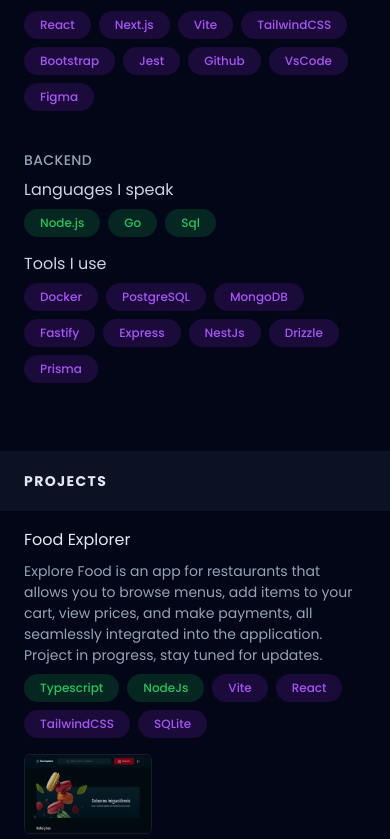
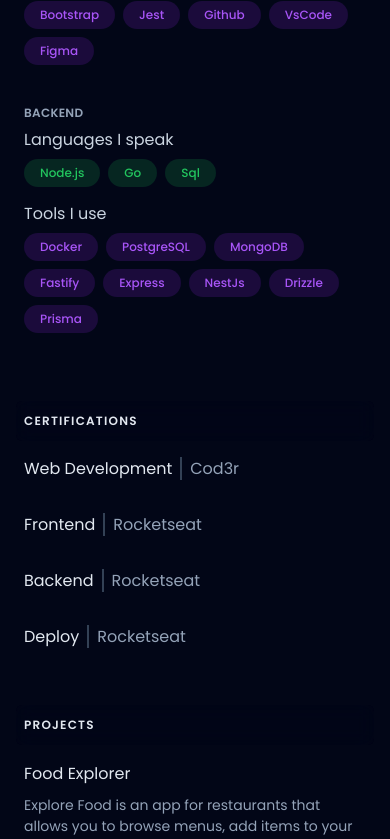
Before and after one commit to kennedysferreira/portifolio, a React (Vite) app: page / in a window 390 px wide. Shown: the part 1140-1979 px from the top of the page. Built offline with nearby package versions, Linux system fonts and the light colour scheme.

Commit message:
add certificates

```diff
--- a/src/components/cards.tsx
+++ b/src/components/cards.tsx
@@ -1,22 +1,19 @@
 import React, { memo } from "react";
 import { tv, VariantProps } from "tailwind-variants";
 
-// Estilos variantes utilizando tailwind-variants
 const cardStyles = tv({
   variants: {
     variant: {
       primary:
-        "group relative flex flex-col pb-1 transition-all lg:gap-5 gap-2 ",
+        "group relative flex flex-col pb-1 transition-all lg:gap-3 gap-2 ",
       secondary:
         "group relative grid gap-4 pb-1 transition-all sm:grid-cols-8 sm:gap-8 md:gap-4 lg:hover:!opacity-100 lg:group-hover/list:opacity-50",
     },
   },
 });
 
-// Tipagem dinâmica de variantes utilizando VariantProps
 type CardVariants = VariantProps<typeof cardStyles>;
 
-// Interface para as propriedades do Card
 interface CardProps extends CardVariants {
   contentOne?: React.ReactNode;
   contentTwo?: React.ReactNode;
@@ -27,10 +24,9 @@
   href?: string;
 }
 
-// Componentes de apresentação: claros e concisos
 const CardHeader = ({ title }: { title?: string | React.ReactNode }) => (
   <header
-    className="font-medium text-sm leading-snug uppercase tracking-wide  sm:col-span-2"
+    className="font-semibold text-xs leading-snug uppercase tracking-wide  sm:col-span-2"
     aria-label={typeof title === "string" ? title : undefined}
   >
     {title}
@@ -53,7 +49,6 @@
     </div>
   ) : null;
 
-// Conteúdo dinâmico baseado no tipo de Card
 const CardBody = ({
   variant,
   title,
@@ -66,7 +61,7 @@
   return variant === "primary" ? (
     <>
       <CardHeader title={title} />
-      {description && <p className="mt-2 text-sm leading-normal">{description}</p>}
+      {description && <p className="text-sm leading-normal">{description}</p>}
       <CardContent subTitle={subTitleOne} content={contentOne} />
       <CardContent subTitle={subTitleTwo} content={contentTwo} />
     </>
@@ -90,7 +85,7 @@
   );
 };
 
-// Componente Cards: usa lógica clara e mantém separação de preocupações
+// Componente Cards: mantém separação de preocupações
 export const Cards = memo(
   ({
     contentOne,
--- /dev/null
+++ b/src/components/certificates.tsx
@@ -0,0 +1,25 @@
+interface CertificatesProps {
+  technology: string;
+  school: string;
+  url: string;
+}
+
+export function Certificates({ technology, school, url }: CertificatesProps) {
+  return (
+    <div className="group relative flex h-6 justify-between items-center lg:hover:!opacity-100 lg:group-hover/list:opacity-50 transition-opacity duration-300">
+      <div className="absolute -inset-x-4 -inset-y-4  rounded-md transition duration-300 lg:-inset-x-6 lg:group-hover:bg-white/5 lg:group-hover:shadow-[inset_0_1px_0_0_#94a3b829]" />
+      <div className="space-x-2">
+        <span className="text-slate-200">{technology}</span>
+        <span className="border-r-[2px] border-slate-700 "></span>
+        <span>{school}</span>
+      </div>
+      <a
+        href={url}
+        target="_blank"
+        className="cursor-pointer hidden rounded-md text-sm z-10 py-1 px-2 text-slate-200 bg-indigo-500 hover:bg-indigo-600 group-hover:block group-hover:transition-transform "
+      >
+        Show Credentials
+      </a>
+    </div>
+  );
+}
--- a/src/components/header.tsx
+++ b/src/components/header.tsx
@@ -5,27 +5,30 @@
   return (
     <header className=" lg:sticky lg:top-0 lg:flex lg:max-h-screen lg:w-1/2 lg:flex-col lg:justify-between lg:py-24 ">
       <div>
-        <h1 className="text-4xl font-semibold tracking-tight text-slate-200 sm:text-5xl">
+        <h1 className="text-3xl font-semibold tracking-tight text-slate-200 sm:text-[44px]">
           Kennedy Ferreira
         </h1>
         <h3 className="mt-3 text-lg font-medium tracking-tight text-slate-200 sm:text-xl">
           Full-Stack Developer
         </h3>
         <p className="mt-4 max-w-xs leading-normal">
-          I code beautifully, simple and efficient interfaces, and I
-          love what I do.
+          I code beautifully, simple and efficient interfaces, and I love what I
+          do.
         </p>
 
         <nav className="nav hidden lg:block">
           <ul className="mt-16 w-max">
             <li>
-              <LinkMenu  href={"#about"}>ABOUT</LinkMenu>
+              <LinkMenu href={"#about"}>ABOUT</LinkMenu>
             </li>
             <li>
-              <LinkMenu  href={"#skills"}>SKILLS</LinkMenu>
+              <LinkMenu href={"#skills"}>SKILLS</LinkMenu>
             </li>
             <li>
-              <LinkMenu  href={"#projects"}>PROJECTS</LinkMenu>
+              <LinkMenu href={"#certifications"}>CERTIFICATES</LinkMenu>
+            </li>
+            <li>
+              <LinkMenu href={"#projects"}>PROJECTS</LinkMenu>
             </li>
             <li>
               <LinkMenu href={"#contact"}>CONTACT</LinkMenu>
--- a/src/components/main.tsx
+++ b/src/components/main.tsx
@@ -7,6 +7,7 @@
 import Inorbit from "../assets/inorbit.png";
 import FavoriteMovies from "../assets/favoriteMovies.png";
 import FocusTimer from "../assets/focusTimer.png";
+import { Certificates } from "./certificates";
 
 export function Main() {
   return (
@@ -93,6 +94,17 @@
         />
       </section>
 
+      <StickyTitle>Certifications</StickyTitle>
+      <section
+        id="certifications"
+        className="group/list space-y-8 mb-14 scroll-mt-16 md:mb-22 lg:mb-32 lg:scroll-mt-24"
+      >
+       <Certificates technology={"Web Development"} school={"Cod3r"} url={"https://www.udemy.com/certificate/UC-45d1c359-7f63-454b-bfcb-85a22fb3e38d/"}/>
+       <Certificates technology={"Frontend"} school={"Rocketseat"} url={"https://app.rocketseat.com.br/certificates/360b4f0b-6033-4360-aed4-1af01f3b92d2"}/>
+       <Certificates technology={"Backend"} school={"Rocketseat"} url={"https://app.rocketseat.com.br/certificates/812b4a56-1fe0-46dc-b9c6-3762d2bfb670"}/>
+       <Certificates technology={"Deploy"} school={"Rocketseat"} url={"https://app.rocketseat.com.br/certificates/00581010-97a3-4de9-9d93-916ddbd20417"}/>
+      </section>
+
       <StickyTitle>Projects</StickyTitle>
       <section
         id="projects"
@@ -177,7 +189,7 @@
       </section>
 
       <StickyTitle>Contact</StickyTitle>
-      <section id="contact" className="space-y-8">
+      <section id="contact" className="space-y-4 md:space-y-6 lg:space-y-8 mb-14 scroll-mt-16 md:mb-22 lg:mb-28 lg:scroll-mt-24">
         <h1 className="text-slate-200 text-lg">
           Look for a developer to help you on a project? Tell me about your
           ideas.
--- a/src/components/stickyTitle.tsx
+++ b/src/components/stickyTitle.tsx
@@ -4,8 +4,8 @@
 
 export function StickyTitle({ children }: StickyTitleProps) {
   return (
-    <div className="sticky top-0 z-20 -mx-6 mb-4 ma-w-screen bg-slate-900/75 px-6 py-5 backdrop-blur md:-mx-12 md:px-12 lg:hidden ">
-      <h1 className="text-sm font-bold uppercase tracking-widest text-slate-200 lg:sr-only">
+    <div className="sticky top-2 rounded-md z-20 -mx-2 mb-4 ma-w-screen bg-slate-950/30 px-2 py-3 backdrop-blur md:-mx-12 md:px-12 lg:hidden ">
+      <h1 className="text-xs font-semibold uppercase tracking-widest text-slate-200 lg:sr-only">
         {children}
       </h1>
     </div>
```
